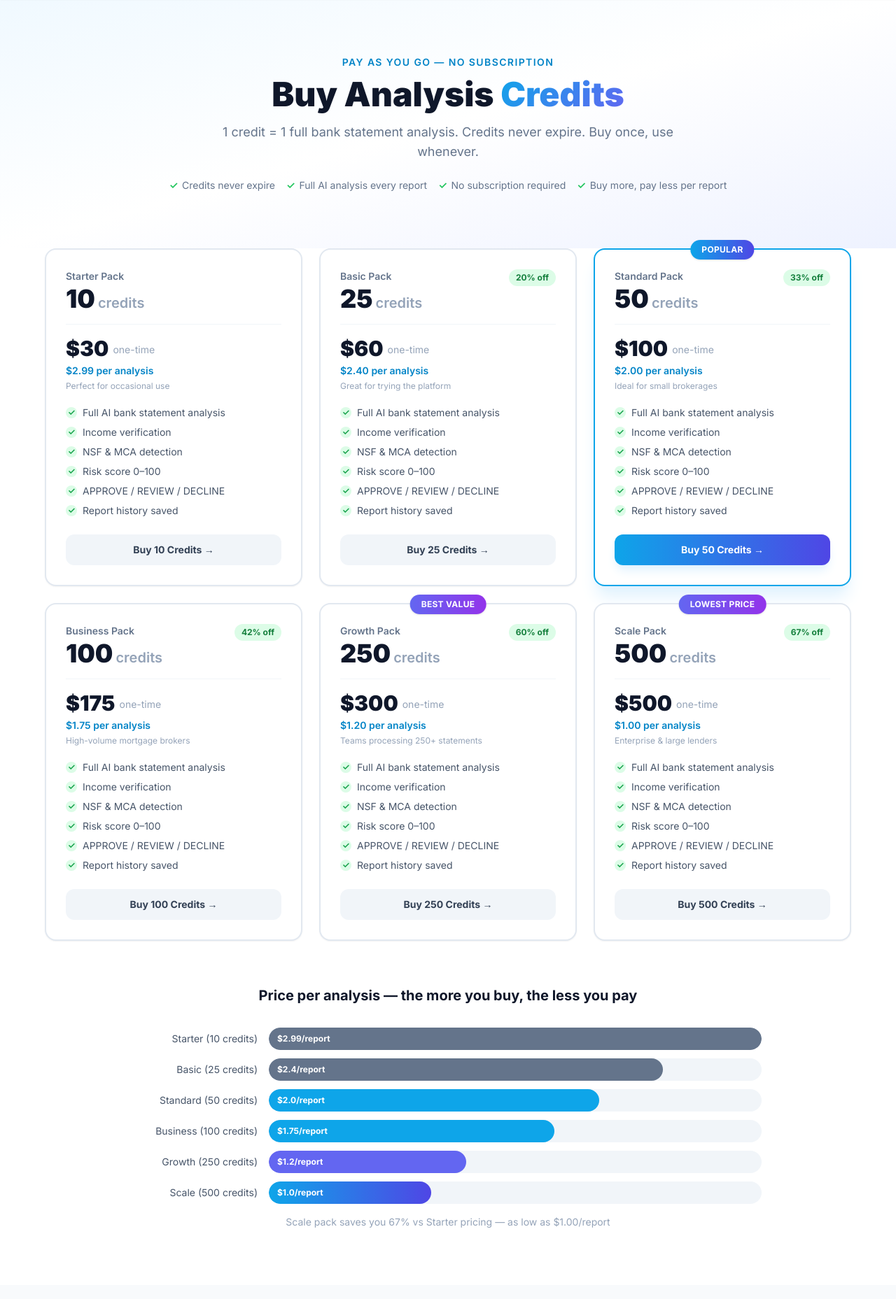
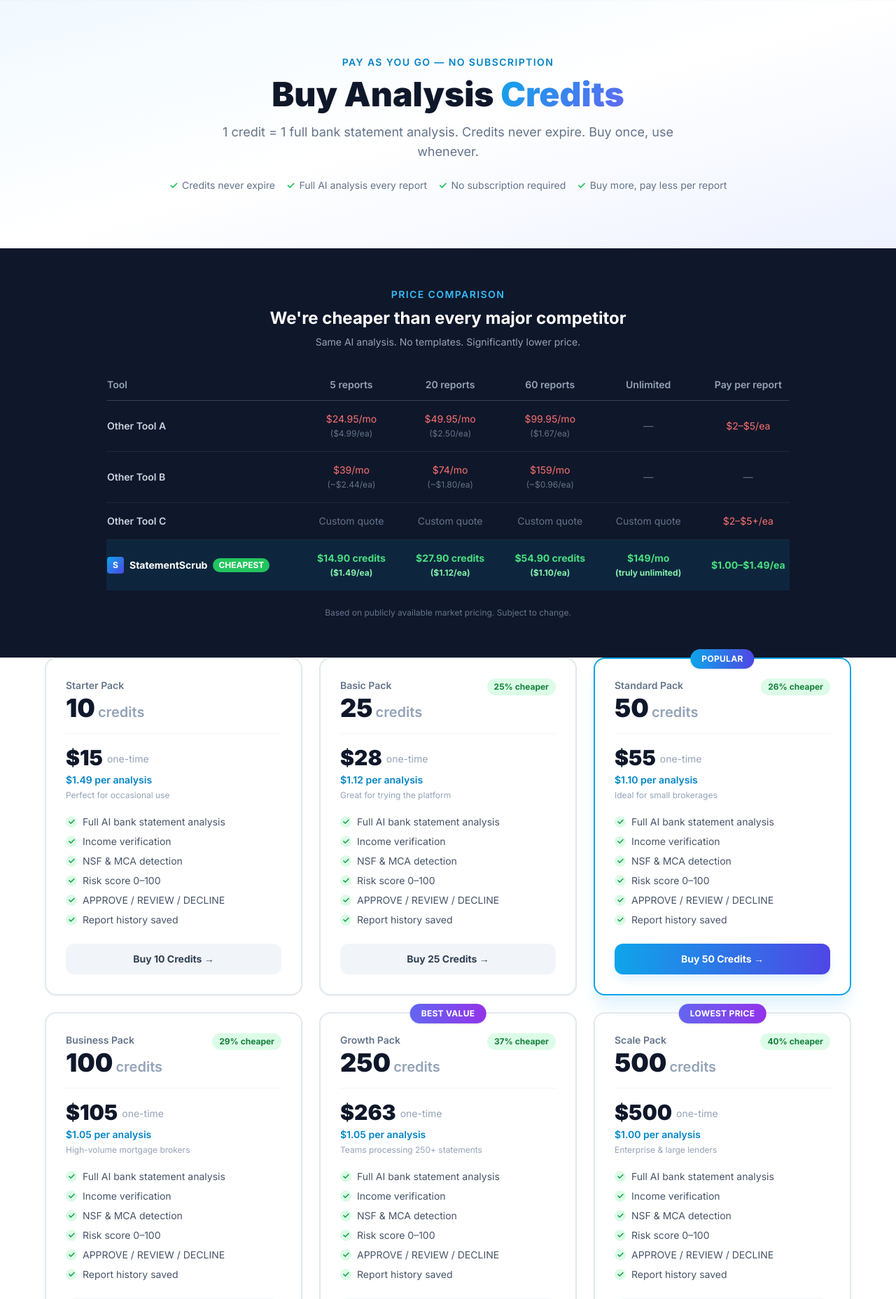
Before and after one commit to smit-2324/statementiq, a FastAPI app: page /credits in a window 1280 px wide. Shown: the part 62-1919 px from the top of the page at 70% size. Run offline with FastAPI, Linux system fonts and the light colour scheme; parts of the project's set-up code (start-up, migrations or seed data) failed here and were passed over; some libraries are stand-ins or nearby versions.

Commit message:
fix: replace competitor names with generic Other Tool A/B/C in comparison table

```diff
--- a/app/templates/credits.html
+++ b/app/templates/credits.html
@@ -18,6 +18,72 @@
   </div>
 </section>
 
+<!-- Competitor Comparison -->
+<section class="py-14 bg-slate-900">
+  <div class="max-w-5xl mx-auto px-4 sm:px-6">
+    <div class="text-center mb-10">
+      <p class="text-sky-400 text-sm font-semibold uppercase tracking-widest mb-2">Price Comparison</p>
+      <h2 class="text-2xl font-bold text-white">We're cheaper than every major competitor</h2>
+      <p class="text-slate-400 mt-2 text-sm">Same AI analysis. No templates. Significantly lower price.</p>
+    </div>
+    <div class="overflow-x-auto">
+      <table class="w-full text-sm">
+        <thead>
+          <tr class="border-b border-slate-700">
+            <th class="text-left text-slate-400 font-semibold pb-3 pr-6">Tool</th>
+            <th class="text-center text-slate-400 font-semibold pb-3 px-4">5 reports</th>
+            <th class="text-center text-slate-400 font-semibold pb-3 px-4">20 reports</th>
+            <th class="text-center text-slate-400 font-semibold pb-3 px-4">60 reports</th>
+            <th class="text-center text-slate-400 font-semibold pb-3 px-4">Unlimited</th>
+            <th class="text-center text-slate-400 font-semibold pb-3 pl-4">Pay per report</th>
+          </tr>
+        </thead>
+        <tbody class="divide-y divide-slate-800">
+          <tr>
+            <td class="py-4 pr-6 font-semibold text-slate-300">Other Tool A</td>
+            <td class="py-4 px-4 text-center text-red-400">$24.95/mo<br/><span class="text-xs text-slate-500">($4.99/ea)</span></td>
+            <td class="py-4 px-4 text-center text-red-400">$49.95/mo<br/><span class="text-xs text-slate-500">($2.50/ea)</span></td>
+            <td class="py-4 px-4 text-center text-red-400">$99.95/mo<br/><span class="text-xs text-slate-500">($1.67/ea)</span></td>
+            <td class="py-4 px-4 text-center text-slate-500">—</td>
+            <td class="py-4 pl-4 text-center text-red-400">$2–$5/ea</td>
+          </tr>
+          <tr>
+            <td class="py-4 pr-6 font-semibold text-slate-300">Other Tool B</td>
+            <td class="py-4 px-4 text-center text-red-400">$39/mo<br/><span class="text-xs text-slate-500">(~$2.44/ea)</span></td>
+            <td class="py-4 px-4 text-center text-red-400">$74/mo<br/><span class="text-xs text-slate-500">(~$1.80/ea)</span></td>
+            <td class="py-4 px-4 text-center text-red-400">$159/mo<br/><span class="text-xs text-slate-500">(~$0.96/ea)</span></td>
+            <td class="py-4 px-4 text-center text-slate-500">—</td>
+            <td class="py-4 pl-4 text-center text-slate-500">—</td>
+          </tr>
+          <tr>
+            <td class="py-4 pr-6 font-semibold text-slate-300">Other Tool C</td>
+            <td class="py-4 px-4 text-center text-slate-500">Custom quote</td>
+            <td class="py-4 px-4 text-center text-slate-500">Custom quote</td>
+            <td class="py-4 px-4 text-center text-slate-500">Custom quote</td>
+            <td class="py-4 px-4 text-center text-slate-500">Custom quote</td>
+            <td class="py-4 pl-4 text-center text-red-400">$2–$5+/ea</td>
+          </tr>
+          <tr class="bg-sky-900/30">
+            <td class="py-4 pr-6">
+              <div class="flex items-center gap-2">
+                <div class="w-6 h-6 bg-gradient-to-br from-sky-500 to-indigo-600 rounded flex items-center justify-center text-white font-bold text-xs">S</div>
+                <span class="font-bold text-white">StatementScrub</span>
+                <span class="bg-green-500 text-white text-xs font-bold px-2 py-0.5 rounded-full">CHEAPEST</span>
+              </div>
+            </td>
+            <td class="py-4 px-4 text-center text-green-400 font-bold">$14.90 credits<br/><span class="text-xs text-green-300">($1.49/ea)</span></td>
+            <td class="py-4 px-4 text-center text-green-400 font-bold">$27.90 credits<br/><span class="text-xs text-green-300">($1.12/ea)</span></td>
+            <td class="py-4 px-4 text-center text-green-400 font-bold">$54.90 credits<br/><span class="text-xs text-green-300">($1.10/ea)</span></td>
+            <td class="py-4 px-4 text-center text-green-400 font-bold">$149/mo<br/><span class="text-xs text-green-300">(truly unlimited)</span></td>
+            <td class="py-4 pl-4 text-center text-green-400 font-bold">$1.00–$1.49/ea</td>
+          </tr>
+        </tbody>
+      </table>
+    </div>
+    <p class="text-center text-slate-500 text-xs mt-6">Based on publicly available market pricing. Subject to change.</p>
+  </div>
+</section>
+
 <!-- Credit Packs Grid -->
 <section class="pb-20 bg-white">
   <div class="max-w-7xl mx-auto px-4 sm:px-6">
@@ -25,12 +91,12 @@
     <div class="grid grid-cols-1 sm:grid-cols-2 lg:grid-cols-3 gap-6 max-w-6xl mx-auto">
 
       {% for pack, credits, price, per_credit, savings, badge, hot, note in [
-        ("Starter",    10,  29.90,  "$2.99",  "",           "",             false, "Perfect for occasional use"),
-        ("Basic",      25,  59.90,  "$2.40",  "20% off",    "",             false, "Great for trying the platform"),
-        ("Standard",   50,  99.90,  "$2.00",  "33% off",    "POPULAR",      true,  "Ideal for small brokerages"),
-        ("Business",  100, 174.90,  "$1.75",  "42% off",    "",             false, "High-volume mortgage brokers"),
-        ("Growth",    250, 299.90,  "$1.20",  "60% off",    "BEST VALUE",   false, "Teams processing 250+ statements"),
-        ("Scale",     500, 499.90,  "$1.00",  "67% off",    "LOWEST PRICE", false, "Enterprise & large lenders"),
+        ("Starter",    10,  14.90,  "$1.49",  "",              "",              false, "Perfect for occasional use"),
+        ("Basic",      25,  27.90,  "$1.12",  "25% cheaper",   "",              false, "Great for trying the platform"),
+        ("Standard",   50,  54.90,  "$1.10",  "26% cheaper",   "POPULAR",       true,  "Ideal for small brokerages"),
+        ("Business",  100, 104.90,  "$1.05",  "29% cheaper",   "",              false, "High-volume mortgage brokers"),
+        ("Growth",    250, 262.90,  "$1.05",  "37% cheaper",   "BEST VALUE",    false, "Teams processing 250+ statements"),
+        ("Scale",     500, 499.90,  "$1.00",  "40% cheaper",   "LOWEST PRICE",  false, "Enterprise & large lenders"),
       ] %}
       <div class="relative bg-white rounded-2xl border-2 p-7 card-hover shadow-sm
         {{ 'border-sky-500 shadow-xl shadow-sky-100' if hot else 'border-slate-200' }}">
@@ -93,12 +159,12 @@
       <h2 class="text-center text-xl font-bold text-slate-900 mb-8">Price per analysis — the more you buy, the less you pay</h2>
       <div class="space-y-3">
         {% for label, credits, price_per, pct in [
-          ("Starter (10 credits)",  10,  2.99, 100),
-          ("Basic (25 credits)",    25,  2.40, 80),
-          ("Standard (50 credits)", 50,  2.00, 67),
-          ("Business (100 credits)",100, 1.75, 58),
-          ("Growth (250 credits)",  250, 1.20, 40),
-          ("Scale (500 credits)",   500, 1.00, 33),
+          ("Starter (10 credits)",  10,  1.49, 100),
+          ("Basic (25 credits)",    25,  1.12, 75),
+          ("Standard (50 credits)", 50,  1.10, 74),
+          ("Business (100 credits)",100, 1.05, 70),
+          ("Growth (250 credits)",  250, 1.05, 70),
+          ("Scale (500 credits)",   500, 1.00, 67),
         ] %}
         <div class="flex items-center gap-4">
           <div class="w-44 text-sm text-slate-600 text-right flex-shrink-0">{{ label }}</div>
@@ -115,7 +181,7 @@
         </div>
         {% endfor %}
       </div>
-      <p class="text-center text-slate-400 text-sm mt-4">Scale pack saves you 67% vs Starter pricing — as low as $1.00/report</p>
+      <p class="text-center text-slate-400 text-sm mt-4">Every pack is cheaper than MoneyThumb's best price of $1.67/report — Scale pack as low as $1.00/report</p>
     </div>
 
   </div>
```
Also changed, not shown: app/templates/index.html (+7 -3 lines).
